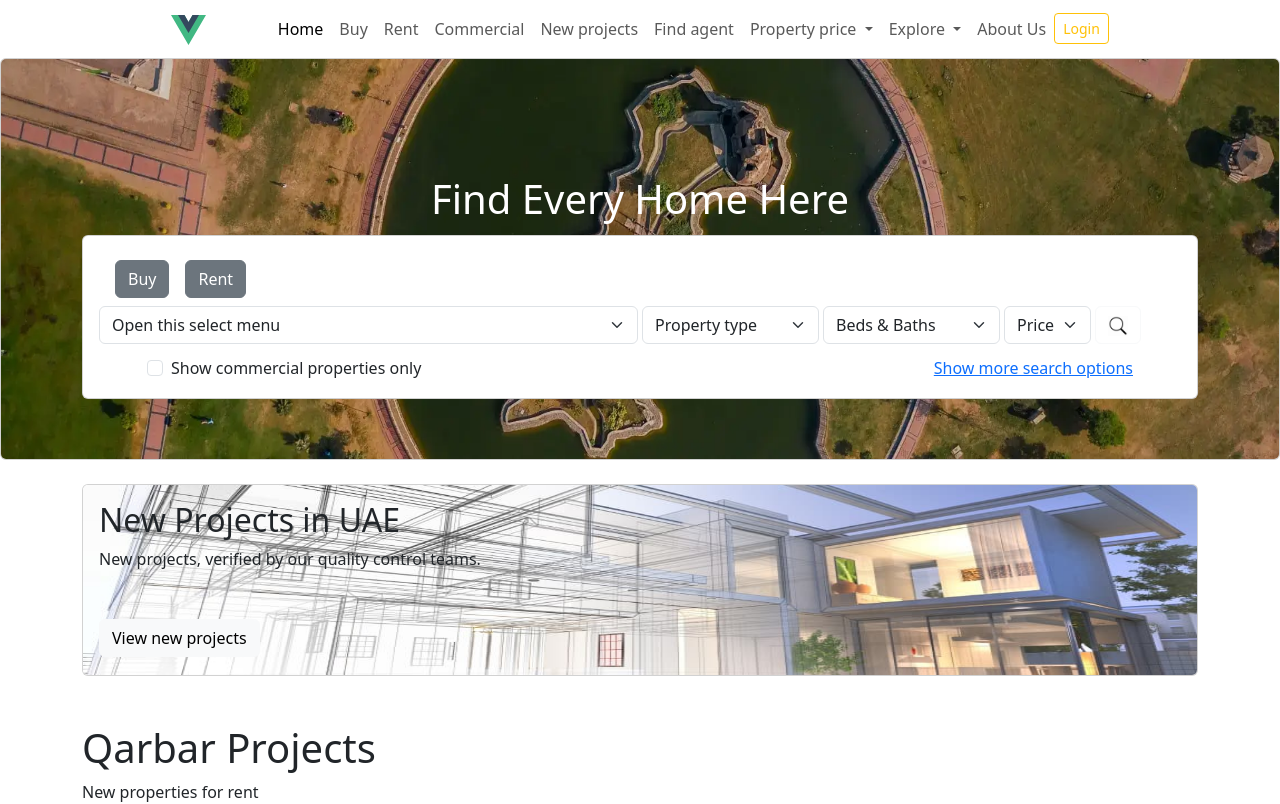
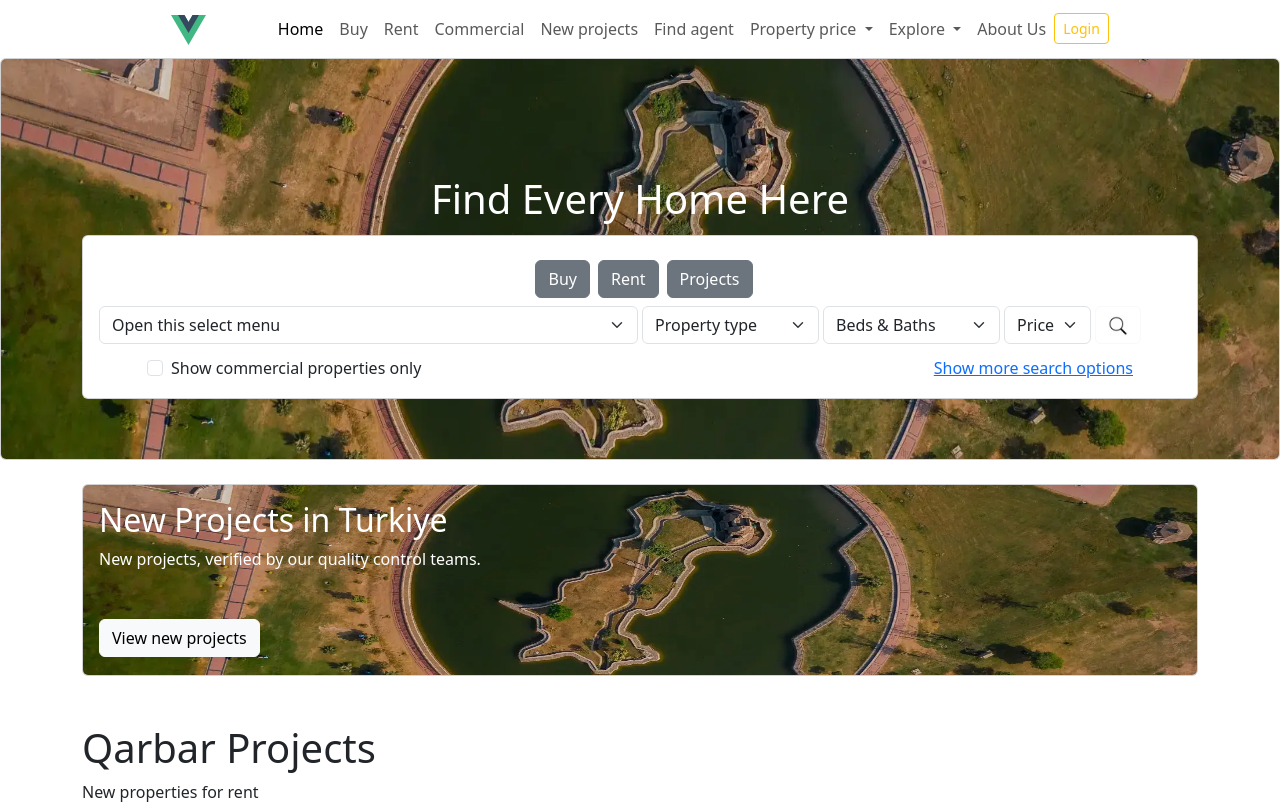
Before and after one commit to janzaheer/qarbar-dashboard, a Vue app: page / in a window 1280 px wide. Shown: the top 804 px of the page. Built offline with nearby package versions, Linux system fonts and the light colour scheme; no server answers.

Commit message:
fontawsome add

```diff
--- a/package.json
+++ b/package.json
@@ -8,6 +8,7 @@
     "preview": "vite preview"
   },
   "dependencies": {
+    "@fortawesome/fontawesome-free": "^6.4.0",
     "@vueform/multiselect": "^2.6.2",
     "axios": "^1.4.0",
     "bootstrap": "^5.3.0",
--- a/src/components/mainDropdown/MainDropdown.vue
+++ b/src/components/mainDropdown/MainDropdown.vue
@@ -1,8 +1,8 @@
 <template>
     <div class="container">
         <div class="card p-3">
-            <div class="d-flex my-2">
-                <button class="btn btn-secondary mx-3">Buy</button><button class="btn btn-secondary">Rent</button>
+            <div class="d-flex my-2 justify-content-center">
+                <button class="btn btn-secondary mx-2">Buy</button><button class="btn btn-secondary">Rent</button><button class="btn btn-secondary ms-2">Projects</button>
             </div>
             <div class="row g-1">
                 <div class="col-4 col-md-12 col-lg-6 ">
--- a/src/components/newProject/NewProject.vue
+++ b/src/components/newProject/NewProject.vue
@@ -1,11 +1,11 @@
 <template>
     <div class="container my-4">
         <div class="card text-dark" style="height: 12rem;" >
-            <img src="../../assets/banner/banner.jpg" class="card-img" height="190px" alt="...">
+            <img src="../../assets/slider/s1.webp" class="card-img" height="190px" alt="...">
             <div class="card-img-overlay text-dark">
                 <div class="">
-                    <h2 class="card-title">New Projects in UAE</h2>
-                    <p class="card-text">New projects, verified by our quality control teams.</p>
+                    <h2 class="card-title text-white">New Projects in Turkiye</h2>
+                    <p class="card-text text-white">New projects, verified by our quality control teams.</p>
                 </div>
                 <div class="mt-5">
                     <a href="/newProjectsList" class="btn btn-light"> View new projects</a>
--- a/src/components/propertyListing/DetailPage.vue
+++ b/src/components/propertyListing/DetailPage.vue
@@ -40,6 +40,7 @@ export default {
             <img class="image" v-for="(image, i) in images" :src="image" :key="i" @click="index = i">
             <vue-gallery-slideshow :images="images" :index="index" @close="index = null"></vue-gallery-slideshow>
         </div> -->
+
         <div class="row my-5">
             <div class="col-md-12">
                 <div class="card">
--- a/src/components/propertyListing/Listing.vue
+++ b/src/components/propertyListing/Listing.vue
@@ -1,6 +1,12 @@
 <template>
     <Header/>
     <div class="container listingPage">
+        <div class="my-5">
+            <i class="fa-brands fa-whatsapp"></i>
+    <i class="fas fa-star"></i>
+    <i class="fas fa-pencil"></i>
+    <i class="fas fa-phone"></i>
+        </div>
         <div class="border-bottom border-top p-2 sticky-top">
             <div class="row g-1">
                 <div class="col-4">
@@ -132,8 +138,11 @@
                                         </div>
                                     </div>
                                     <div class="mb-2">
-                                        <p class="card-text"><img src="../../assets/icons/location.png"
-                                                style="width: 30px; height: 20px;" alt=""> Badini,Nushki Balochistan
+                                        <p class="card-text">
+                                            <!-- <img src="../../assets/icons/location.png"
+                                                style="width: 30px; height: 20px;" alt="">  -->
+                                                <i class="fa-sharp fa-solid fa-map-location-dot fa-lg"></i>
+                                                Badini,Nushki Balochistan
                                             Pakistan
                                         </p>
                                     </div>
@@ -147,18 +156,25 @@
                                     </div>
                                     <div class="d-flex justify-content-between align-items-center">
                                         <div class="">
-                                            <button class="btn btn-outline-info btn-sm"><img
+                                            <button class="btn btn-outline-info btn-sm">
+                                                <!-- <img
                                                     src="../../assets/icons/phone.png" style="width: 30px; height: 20px;"
-                                                    alt=""></button>
-                                            <button class="btn btn-outline-info btn-sm mx-2"><img
+                                                    alt=""> -->
+                                                    <i class="fas fa-phone fa-lg"></i>
+                                                </button>
+                                            <button class="btn btn-outline-info btn-sm mx-2">
+                                                <!-- <img
                                                     src="../../assets/icons/email.png" style="width: 30px; height: 20px;"
-                                                    alt=""> </button>
+                                                    alt="">  -->
+                                                    <i class="fas fa-message fa-lg"></i>
+                                                </button>
                                             <button class="btn btn-outline-info btn-sm"><img
                                                     src="../../assets/icons/whatsapp.png" style="width: 30px; height: 20px;"
                                                     alt=""> </button>
                                             <button class="btn btn-outline-info btn-sm mx-2">
-                                                <img src="../../assets/icons/heart.png" style="width: 30px; height: 20px;"
-                                                    alt="">
+                                                <!-- <img src="../../assets/icons/heart.png" style="width: 30px; height: 20px;"
+                                                    alt=""> -->
+                                                    <i class="fas fa-heart fa-lg"></i>
                                             </button>
                                         </div>
                                         <div>
--- a/src/main.js
+++ b/src/main.js
@@ -3,7 +3,7 @@ import './assets/main.css'
 import { createApp } from 'vue'
 import App from './App.vue'
 import router from './router'
-
+import '@fortawesome/fontawesome-free/css/all.css';
 import './assets/main.css'
 import 'bootstrap/dist/css/bootstrap.css';
 import "bootstrap/dist/js/bootstrap.js";
```
Also changed, not shown: 1 other file (tests, documents, lock files or other folders).
